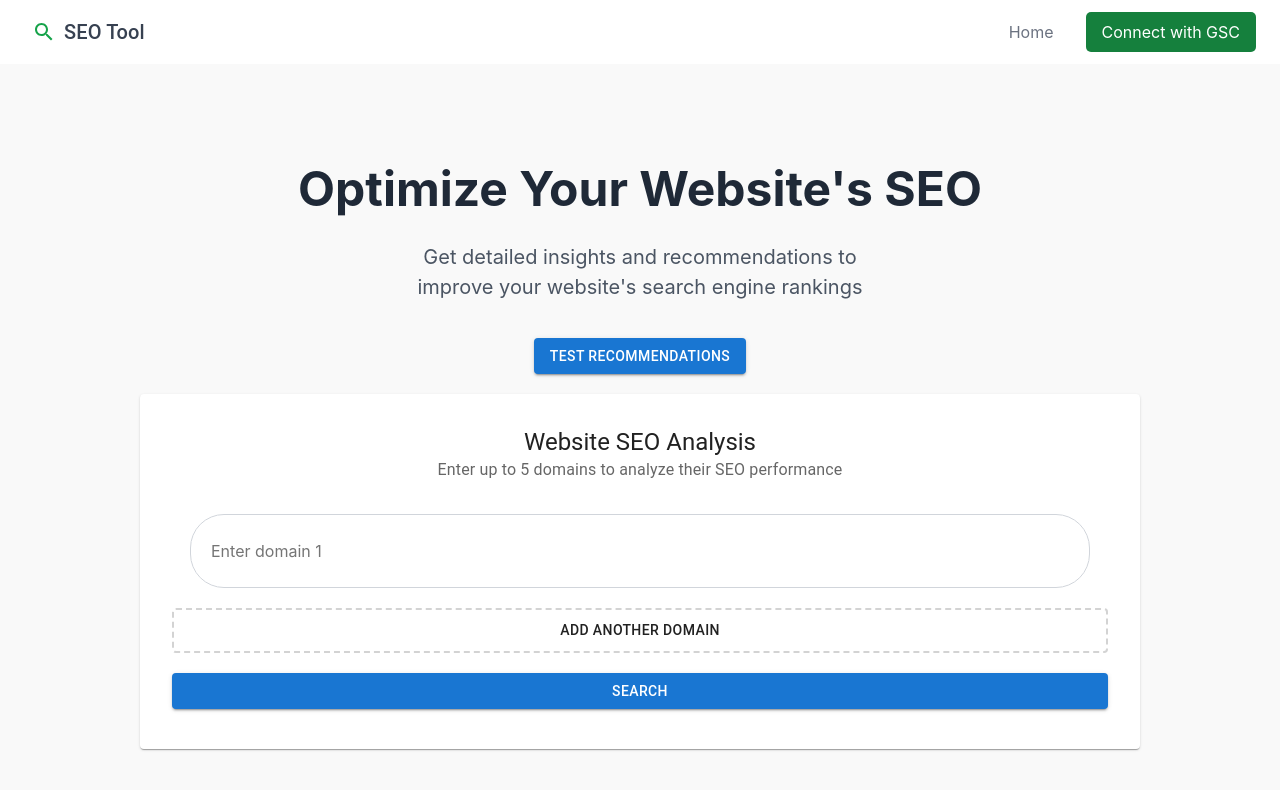
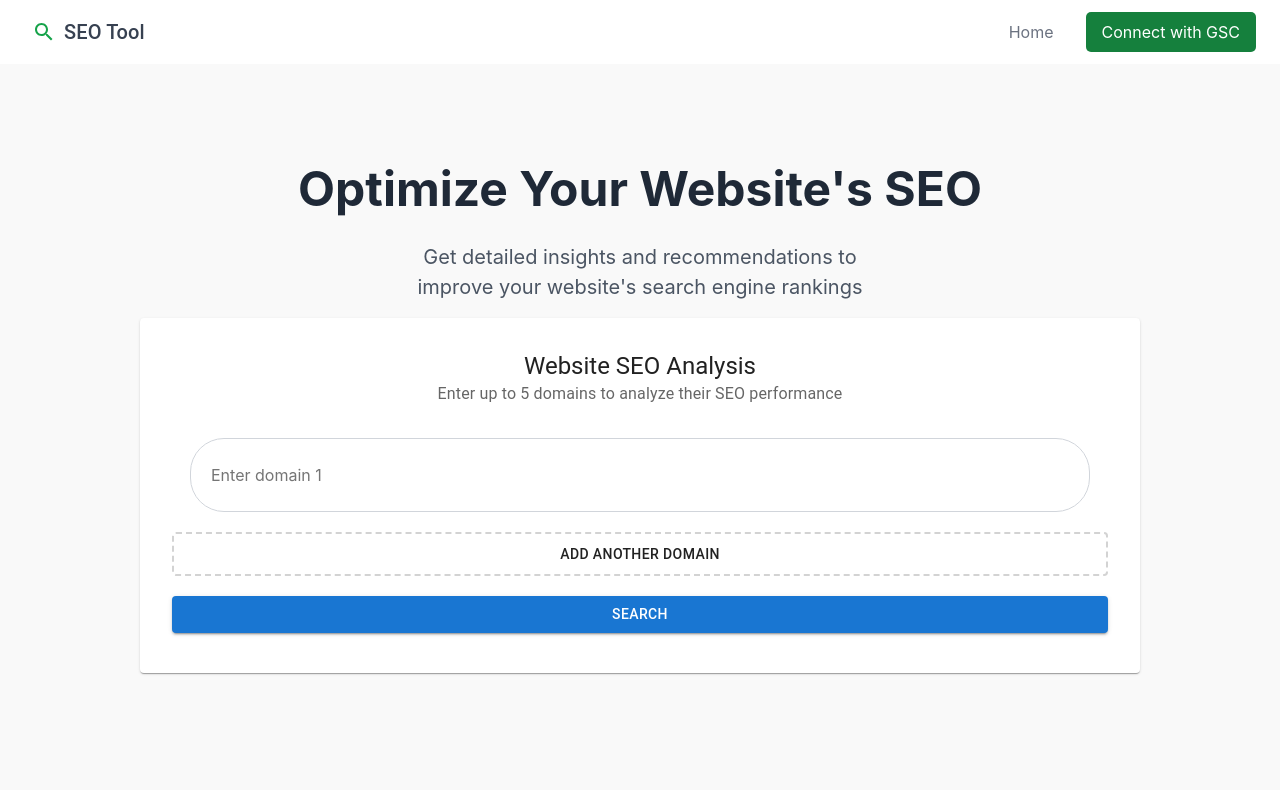
Before and after one commit to huiyinghuan/seo-capstone-hhy, a React (Create React App) app in the folder frontend/: page / in a window 1280 px wide. Shown: the top 790 px of the page. Built offline with nearby package versions, Linux system fonts and the light colour scheme.

Commit message:
remove static html field and change scoring for half valid field to be 0.5

```diff
--- a/frontend/src/components/SEOAuditResultTable.js
+++ b/frontend/src/components/SEOAuditResultTable.js
@@ -110,17 +110,6 @@ const SEOAuditResultTable = ({ rows, setRows, headings, domain}) => {
     }
   };
 
-  // older version
-  // const getValidationIcon = (valid) => {
-  //   if (valid === true) {
-  //     return <CheckIcon style={{ color: 'green' }} />;
-  //   } else if (valid === false) {
-  //     return <CloseIcon style={{ color: 'red' }} />;
-  //   } else {
-  //     return <BsDashLg style={{ color: 'orange' }} />; // Half-tick icon for partially valid
-  //   }
-  // };
-
    // Function to export data to Excel
    const exportToExcel = () => {
     const formattedRows = rows.map((row) => ({
@@ -158,9 +147,19 @@ const SEOAuditResultTable = ({ rows, setRows, headings, domain}) => {
     XLSX.writeFile(workbook, "SEO_Audit_Results.xlsx");
   };
 
+  const getValidationScore = (valid) => {
+    if (valid === true) {
+      return 1;
+    } else if (valid === false) {
+      return 0;
+    } else {
+      return 0.5; // Score of 0.5 for partially valid cases
+    }
+  };
+
   // Calculate the total score
-  const totalScore = rows.reduce((sum, row) => sum + (row.valid ? 1 : 0), 0);
-
+  //const totalScore = rows.reduce((sum, row) => sum + (row.valid ? 1 : 0), 0);
+  const totalScore = rows.reduce((sum, row) => sum + getValidationScore(row.valid), 0);
 
   return (
 
@@ -275,7 +274,7 @@ const SEOAuditResultTable = ({ rows, setRows, headings, domain}) => {
                       </Button>
                     )}
                   </TableCell>
-                  <TableCell>{row.valid ? 1 : 0}</TableCell>  {/** for score */}
+                  <TableCell>{getValidationScore(row.valid)} </TableCell>  {/** {row.valid ? 1 : 0}   for score */}
                 </TableRow>
                 {/* {expandedRow === index && (
                   <TableRow>
--- a/frontend/src/components/SearchBar.js
+++ b/frontend/src/components/SearchBar.js
@@ -413,7 +413,7 @@ import { Card, CardHeader, CardContent, Typography  } from '@mui/material';
     }
 
     return [
-      { label: 'HTML Type', value: data.html_type || 'Unknown', requirement: 'N/A', valid: 'N/A', recommendation: 'N/A' },
+      // { label: 'HTML Type', value: data.html_type || 'Unknown', requirement: 'N/A', valid: 'N/A', recommendation: 'N/A' },
       //  valid: validateLength(data.title || '', 50, 60)
       //{ label: 'Title', value: data.title || 'No title', requirement: '50 - 60 Characters', validation: data.validation?.title?.half_valid, recommendation: 'Ensure the title is between 50 - 60 characters' },
       { label: 'Title', value: data.title || 'No title', requirement: '50 - 60 Characters', valid: validateLength(data.title || '', 30, 91) ? (validateLength(data.title || '', 50, 60) ? true : "partial") : false, recommendation: 'Ensure the title is between 50 - 60 characters' },
@@ -428,13 +428,13 @@ import { Card, CardHeader, CardContent, Typography  } from '@mui/material';
       { label: 'HTTPS Audit', value: data.httpsAuditResult || 'Unknown', requirement: 'HTTPS ensures secure communication', valid: data.httpsAuditResult === 'Pass', recommendation: 'Ensure the website uses HTTPS for secure communication' },
 
        // Add a row for Structured Data
-       {
-        label: 'Structured Data',
-        value: data.structured_data ? JSON.stringify(data.structured_data, null, 2) : 'No structured data found',
-        requirement: 'Ensure correct structured data for SEO purposes',
-        valid: data.structured_data ? 'Valid' : 'Invalid',
-        recommendation: 'Ensure the structured data is properly implemented according to Schema.org'
-      },
+      //  {
+      //   label: 'Structured Data',
+      //   value: data.structured_data ? JSON.stringify(data.structured_data, null, 2) : 'No structured data found',
+      //   requirement: 'Ensure correct structured data for SEO purposes',
+      //   valid: data.structured_data ? 'Valid' : 'Invalid',
+      //   recommendation: 'Ensure the structured data is properly implemented according to Schema.org'
+      // },
 
       // Add a row for image alt text validation
       {
@@ -497,26 +497,6 @@ import { Card, CardHeader, CardContent, Typography  } from '@mui/material';
 
   return (
     <div className="container">
-      {/* test */}
-      <div style={{ padding: '20px' }}>
-      <Button
-        variant="contained"
-        color="primary"
-        onClick={handleTestRecommendations}
-        disabled={loading}
-      >
-        {loading ? 'Loading...' : 'Test Recommendations'}
-      </Button>
-
-      {response && (
-        <div style={{ marginTop: '20px' }}>
-          <h3>Response from API:</h3>
-          <pre>{response}</pre>
-        </div>
-      )}
-    </div>
-
-
       {/* <Card className="max-w-4xl mx-auto mb-12"> */}
       <Card sx={{ maxWidth: 1000, margin: '0 auto', padding: 2, marginBottom: 4, textAlign: "center" }}>
       <CardHeader title="Website SEO Analysis" subheader="Enter up to 5 domains to analyze their SEO performance" />
```
